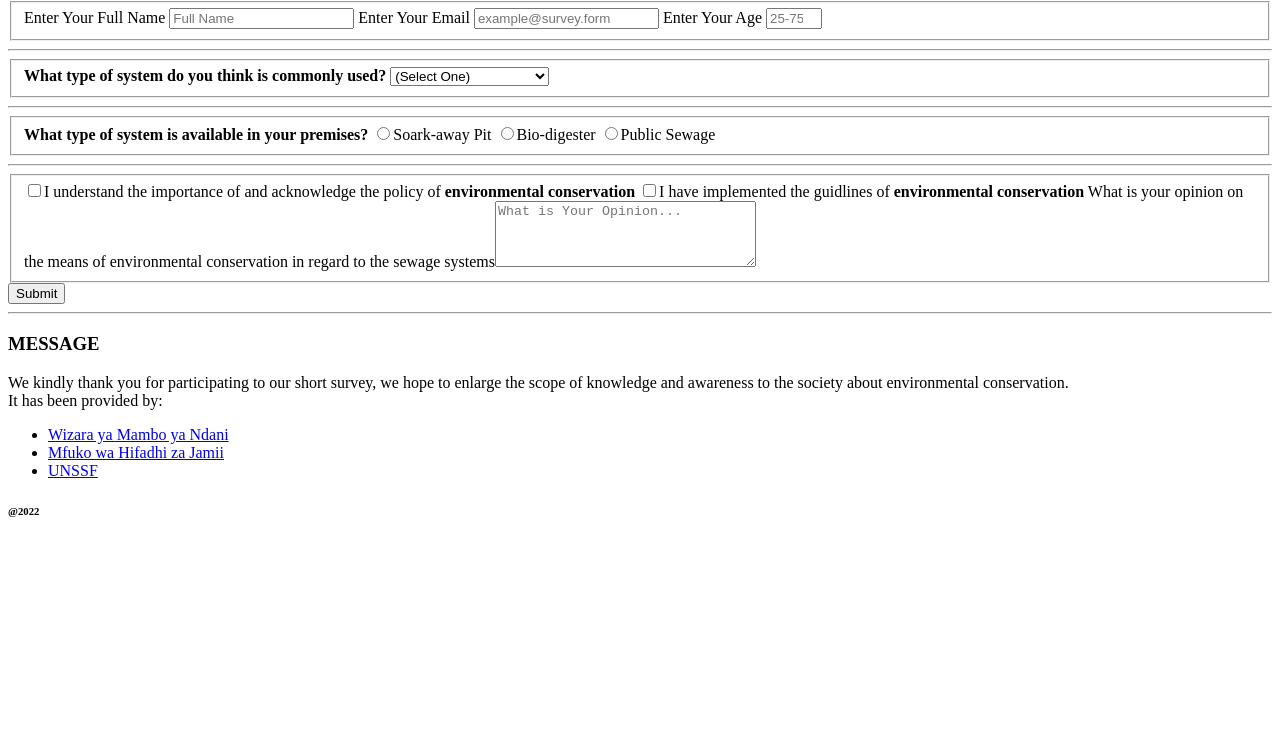
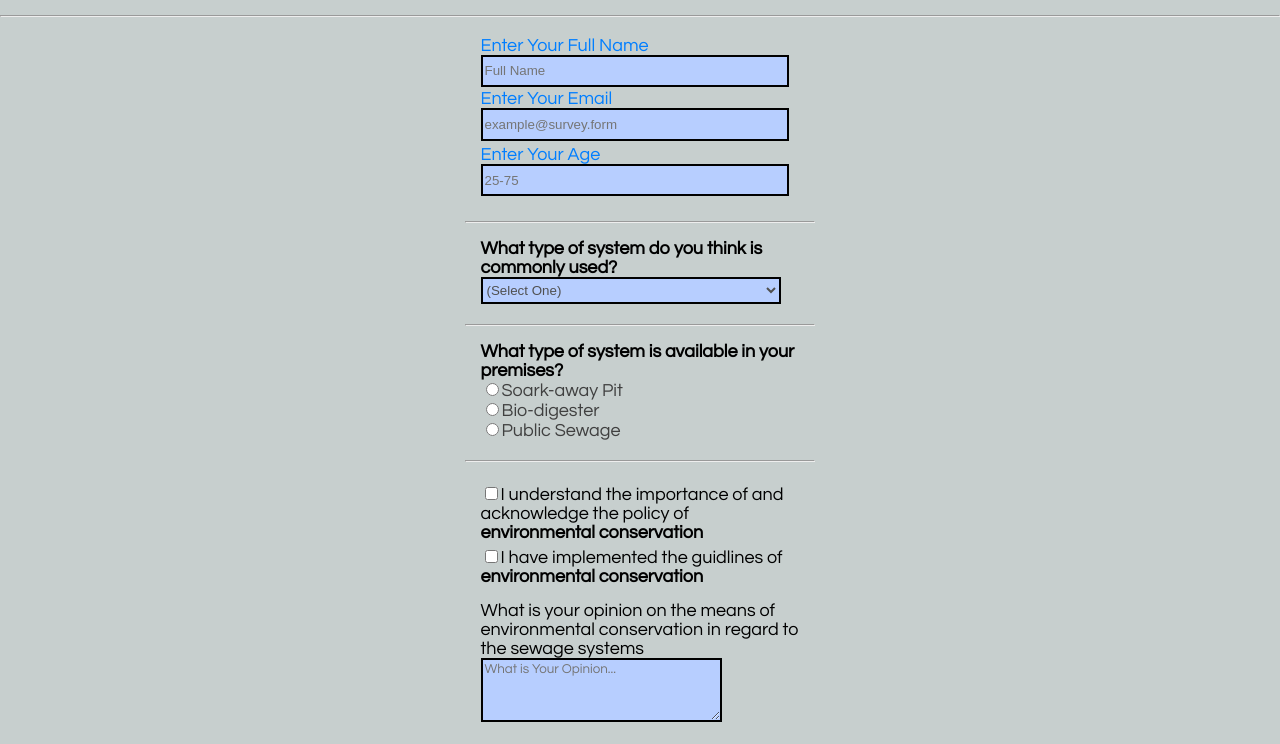
Before and after one commit to alexbarongo/sample-survey-form, a plain HTML site: page index.html in a window 1280 px wide. Shown: the part 123-867 px from the top of the page. Before the commit the page ends 800 px from the top, so only its background shows below. Drawn offline with Linux system fonts and the light colour scheme.

Commit message:
Update index.html

```diff
--- a/index.html
+++ b/index.html
@@ -4,7 +4,7 @@
     <meta charset="UTF-8">
     <meta name="viewport" content="width=device-width, initial-scale=1.0">
     <title>Survey Form</title>
-    <link rel="stylesheet" href="/fccamp/Survey Form/styles.css ">
+    <link rel="stylesheet" href="styles.css ">
   </head>
   <body>
     <header>
```
